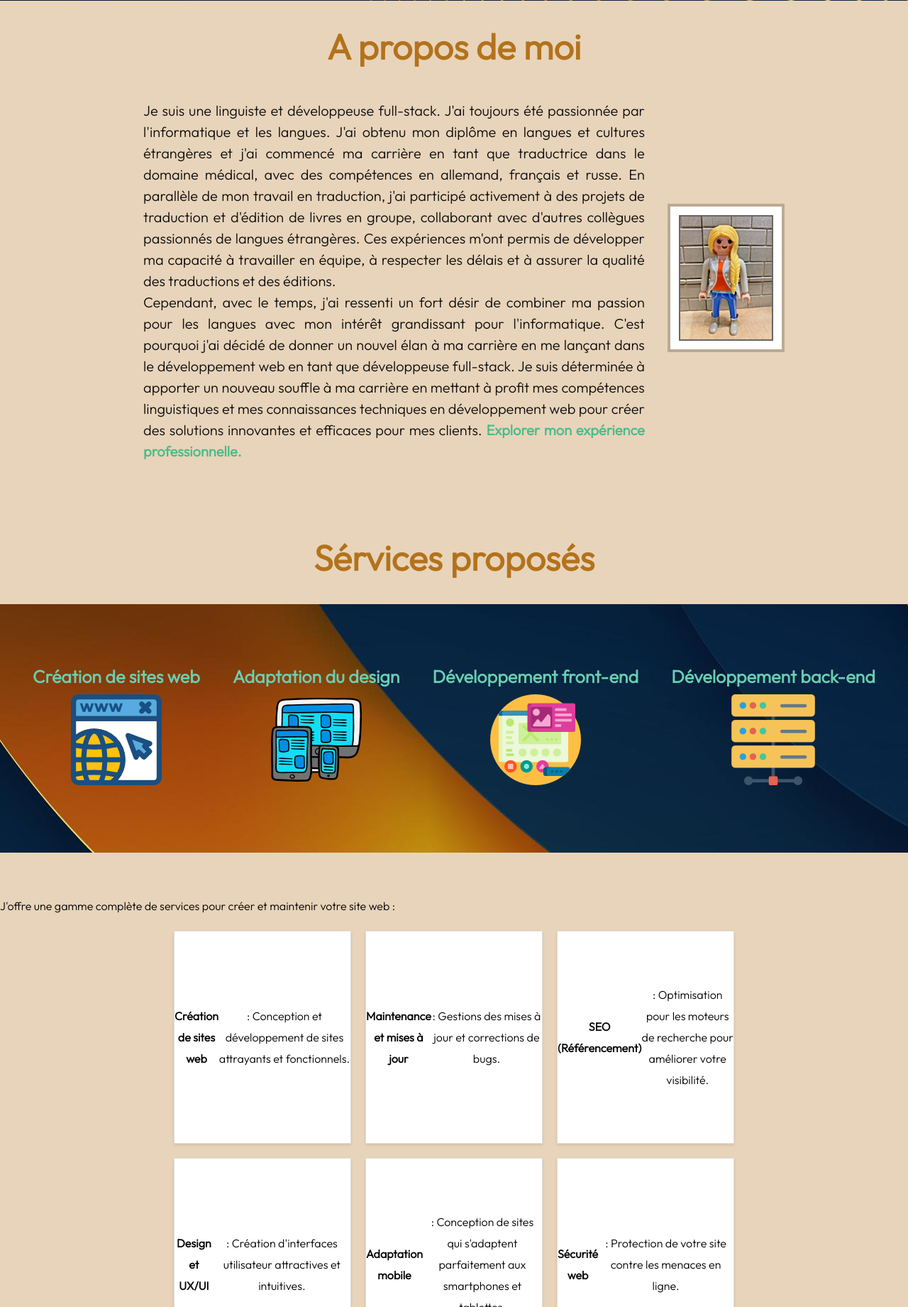
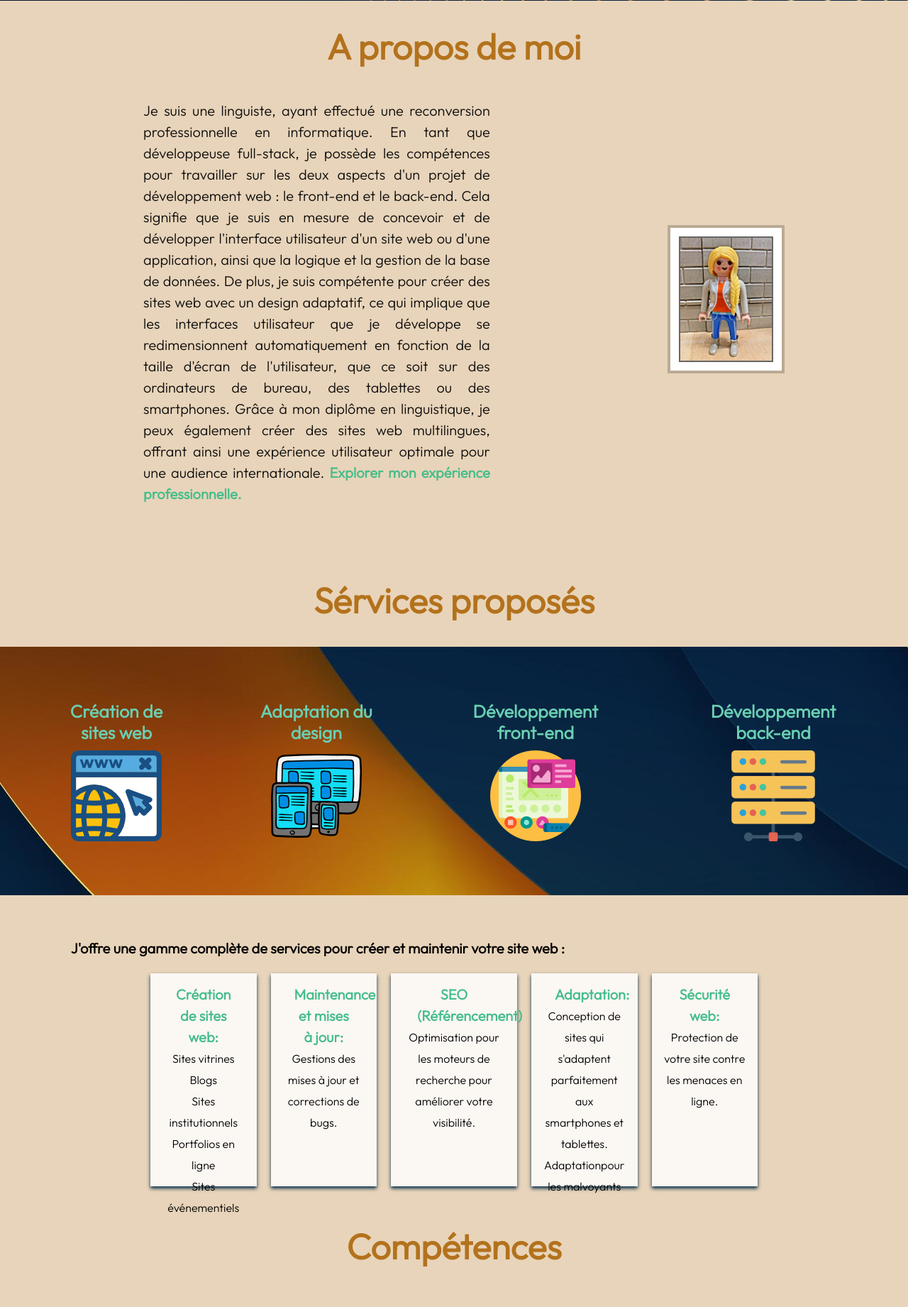
Before and after one commit to Mashoulya/Mashoulya.github.io, a PHP site: page / in a window 1280 px wide. Shown: the part 799-2640 px from the top of the page at 71% size. Run offline with PHP 8.4, Linux system fonts and the light colour scheme.

Commit message:
Services

```diff
--- a/index.html
+++ b/index.html
@@ -48,8 +48,7 @@
       <h2 class="" id="about">A propos de moi</h2>
          <div class="row-about-me">
             <div class="kolumn-about-me">
-                <p>Je suis une linguiste et développeuse full-stack. J'ai toujours été passionnée par l'informatique et les langues. J'ai obtenu mon diplôme en langues et cultures étrangères et j'ai commencé ma carrière en tant que traductrice dans le domaine médical, avec des compétences en allemand, français et russe. En parallèle de mon travail en traduction, j'ai participé activement à des projets de traduction et d'édition de livres en groupe, collaborant avec d'autres collègues passionnés de langues étrangères. Ces expériences m'ont permis de développer ma capacité à travailler en équipe, à respecter les délais et à assurer la qualité des traductions et des éditions.<br/>
-                  Cependant, avec le temps, j'ai ressenti un fort désir de combiner ma passion pour les langues avec mon intérêt grandissant pour l'informatique. C'est pourquoi j'ai décidé de donner un nouvel élan à ma carrière en me lançant dans le développement web en tant que développeuse full-stack. Je suis déterminée à apporter un nouveau souffle à ma carrière en mettant à profit mes compétences linguistiques et mes connaissances techniques en développement web pour créer des solutions innovantes et efficaces pour mes clients.
+                <p>Je suis une linguiste, ayant effectué une reconversion professionnelle en informatique. En tant que développeuse full-stack, je possède les compétences pour travailler sur les deux aspects d'un projet de développement web : le front-end et le back-end. Cela signifie que je suis en mesure de concevoir et de développer l'interface utilisateur d'un site web ou d'une application, ainsi que la logique et la gestion de la base de données. De plus, je suis compétente pour créer des sites web avec un design adaptatif, ce qui implique que les interfaces utilisateur que je développe se redimensionnent automatiquement en fonction de la taille d'écran de l'utilisateur, que ce soit sur des ordinateurs de bureau, des tablettes ou des smartphones. Grâce à mon diplôme en linguistique, je peux également créer des sites web multilingues, offrant ainsi une expérience utilisateur optimale pour une audience internationale.
                 <a href="M.Ibragimova_CV.pdf">Explorer mon expérience professionnelle.</a></p>
             </div>
 
@@ -88,21 +87,47 @@
       <p>J'offre une gamme complète de services pour créer et maintenir votre site web :</p>
 
       <div class="services-container">
-        <div class="service-type"><strong>Création de sites web</strong> : Conception et développement de sites attrayants et fonctionnels.</div>
-        <div class="service-type"><strong>Maintenance et mises à jour</strong> : Gestions des mises à jour et corrections de bugs.</div>
-        <div class="service-type"><strong>SEO (Référencement)</strong> : Optimisation pour les moteurs de recherche pour améliorer votre visibilité.</div>
-        <div class="service-type"><strong>Design et UX/UI</strong> : Création d'interfaces utilisateur attractives et intuitives.</div>
-        <div class="service-type"><strong>Adaptation mobile</strong> : Conception de sites qui s'adaptent parfaitement aux smartphones et tablettes.</div>
-        <div class="service-type"><strong>Sécurité web</strong> : Protection de votre site contre les menaces en ligne.</div>
+        <div class="service-type">
+          <p>Création de sites web:</p>
+            <ul>
+              <li>Sites vitrines</li>
+              <li>Blogs</li>
+              <li>Sites institutionnels</li>
+              <li>Portfolios en ligne</li>
+              <li>Sites événementiels</li>
+            </ul>
+        </div>
+        <div class="service-type">
+          <p>Maintenance et mises à jour:</p>
+            <ul>
+              <li>Gestions des mises à jour et corrections de bugs.</li>
+            </ul>
+        </div>
+        <div class="service-type">
+          <p>SEO (Référencement)</p>
+          <ul>
+            <li>Optimisation pour les moteurs de recherche pour améliorer votre visibilité.</li>
+          </ul>
+        </div>
+        <div class="service-type">
+          <p>Adaptation:</p>
+          <ul>
+            <li>Conception de sites qui s'adaptent parfaitement aux smartphones et tablettes.</li>
+            <li>Adaptationpour les malvoyants</li>
+          </ul>
+        </div>
+        <div class="service-type">
+          <p>Sécurité web:</p>
+          <ul>
+            <li>Protection de votre site contre les menaces en ligne.</li>
+          </ul>
+        </div>
       </div>
 
   </div>
     <!-- Compétences -->
 
-    <div class="compet">
       <h2 class="" id="my-skills">Compétences</h2>
-
-        <p>En tant que développeuse full-stack, je possède les compétences pour travailler sur les deux aspects d'un projet de développement web, à savoir <span>le front-end</span> et <span>le back-end.</span> Cela implique que je suis en mesure de concevoir et de développer l'interface utilisateur d'un site web ou d'une application ainsi que la logique et la gestion de la base de données. De plus, je suis compétente pour créer des sites web avec un design qui s'adapte à tous les appareils. Cela signifie que je peux concevoir et développer des interfaces utilisateur qui se redimensionnent automatiquement en fonction de la taille d'écran de l'utilisateur, que ce soit sur des ordinateurs de bureau, des tablettes ou des smartphones.</p>
 
         <div class="box-skills">
 
--- a/style.css
+++ b/style.css
@@ -1,5 +1,5 @@
 @import url("https://fonts.googleapis.com/css2?family=Outfit:wght@300&display=swap");
-.row-about-me .kolumn-about-me a {
+.services .services-container .service-type p, .row-about-me .kolumn-about-me a {
   font-size: 20px;
   font-weight: 600;
   color: rgb(69, 189, 138);
@@ -209,7 +209,9 @@ body {
   margin-bottom: 60px;
 }
 .services .my-skills-img .img-skills {
-  text-align: center;
+  display: flex;
+  flex-direction: column;
+  align-items: center;
 }
 .services .my-skills-img .img-skills p {
   color: rgb(106, 207, 177);
@@ -218,65 +220,73 @@ body {
   text-align: center;
   padding-bottom: 10px;
 }
+.services p {
+  font-weight: 600;
+  text-align: center;
+}
 .services .services-container {
   width: 70%;
   margin: 0 auto;
   display: flex;
-  flex-wrap: wrap;
   justify-content: center;
   gap: 20px;
   padding: 20px;
 }
 .services .services-container .service-type {
-  background-color: #fff;
-  border: 1px solid #ddd;
-  width: 250px;
+  background-color: rgba(255, 255, 255, 0.8235294118);
+  border: none;
+  width: 200px;
   height: 300px;
   display: flex;
-  justify-content: center;
+  flex-direction: column;
   align-items: center;
+  box-shadow: 0px 3px 5px hsl(206, 81%, 16%);
+  transition: transform 0.3s, box-shadow 0.3s;
+  padding: 15px;
+}
+.services .services-container .service-type p {
   text-align: center;
-  box-shadow: 0 2px 4px rgba(0, 0, 0, 0.1);
-  transition: transform 0.3s, box-shadow 0.3s;
+}
+.services .services-container .service-type ul li {
+  list-style: none;
+  text-align: center;
 }
 .services .services-container .service-type:hover {
   transform: scale(1.05);
-  box-shadow: 0 4px 8px rgba(0, 0, 0, 0.2);
+  box-shadow: 0 3px 5px hsl(206, 81%, 18%);
 }
 
-.compet {
-  width: 100%;
-}
-.compet p {
+p {
   width: 70%;
   font-size: 20px;
 }
-.compet .box-skills {
+
+.box-skills {
   width: 50%;
   display: flex;
   margin: 0 auto;
 }
-.compet .box-skills .list-skills {
+.box-skills .list-skills {
   display: flex;
   justify-content: center;
   align-content: center;
   flex-wrap: wrap;
   padding-bottom: 60px;
 }
-.compet .box-skills .list-skills .item-skills {
+.box-skills .list-skills .item-skills {
   margin: 20px;
   text-align: center;
   width: 75px;
   transition: transform 0.2s ease;
 }
-.compet .box-skills .list-skills .item-skills:hover {
+.box-skills .list-skills .item-skills:hover {
   transform: scale(1.2);
   cursor: pointer;
 }
-.compet .box-skills .list-skills .item-skills img {
+.box-skills .list-skills .item-skills img {
   width: 100%;
 }
-.compet .box-skills .list-skills .item-skills p {
+.box-skills .list-skills .item-skills p {
   text-align: center;
   font-weight: bold;
   font-family: Arial, Helvetica, sans-serif;
--- a/style.scss
+++ b/style.scss
@@ -224,7 +224,9 @@ h2{
         align-items: center;
         margin-bottom: 60px;
         .img-skills{
-            text-align: center;
+            display: flex;
+            flex-direction: column;
+           align-items: center;
             p{
                 color: $another-title;
                 font-size: 25px;
@@ -234,36 +236,45 @@ h2{
             }
         }
     }
+    p{
+        font-weight: 600;
+        text-align: center;
+    }
     .services-container{
         width: 70%;
         margin: 0 auto;
         display: flex;
-        flex-wrap: wrap;
         justify-content: center;
         gap: 20px;
         padding: 20px;
         .service-type{
-            background-color: #fff;
-            border: 1px solid #ddd;
-            width: 250px;
+            background-color: #ffffffd2;
+            border: none;
+            width: 200px;
             height: 300px;
             display: flex;
-            justify-content: center;
+            flex-direction: column;
             align-items: center;
-            text-align: center;
-            box-shadow: 0 2px 4px rgba(0, 0, 0, 0.1);
+            box-shadow: 0px 3px 5px hsl(206, 81%, 16%);
             transition: transform 0.3s, box-shadow 0.3s;
+            padding: 15px;
+            p{
+                @extend %important-p;
+                text-align: center;
+            }
+            ul li{
+                list-style:none;
+                text-align: center;
+            }
         }
         .service-type:hover {
             transform: scale(1.05);
-            box-shadow: 0 4px 8px rgba(0, 0, 0, 0.2);
+            box-shadow: 0 3px 5px hsl(206, 81%, 18%);
         }
     }
 }
 
 // Compétences
-.compet{
-    width: 100%;
     p{
         width: 70%;
         font-size: 20px;
@@ -302,8 +313,6 @@ h2{
 
     }
  }
-}
-
 
 
 // Portfolio//
```
Also changed, not shown: _componnents.scss (+0 -7 lines), 1 other file.
